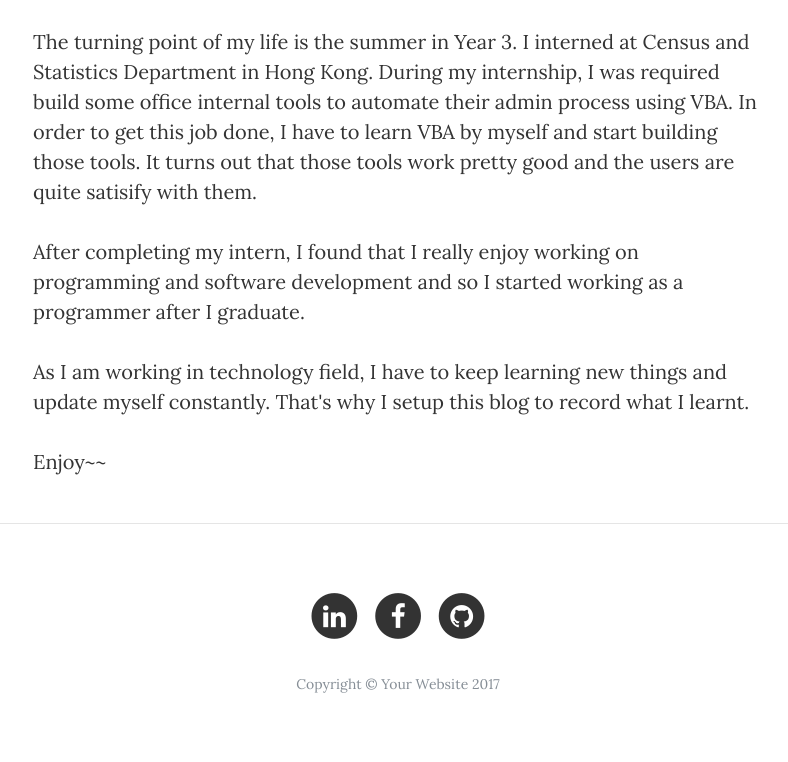
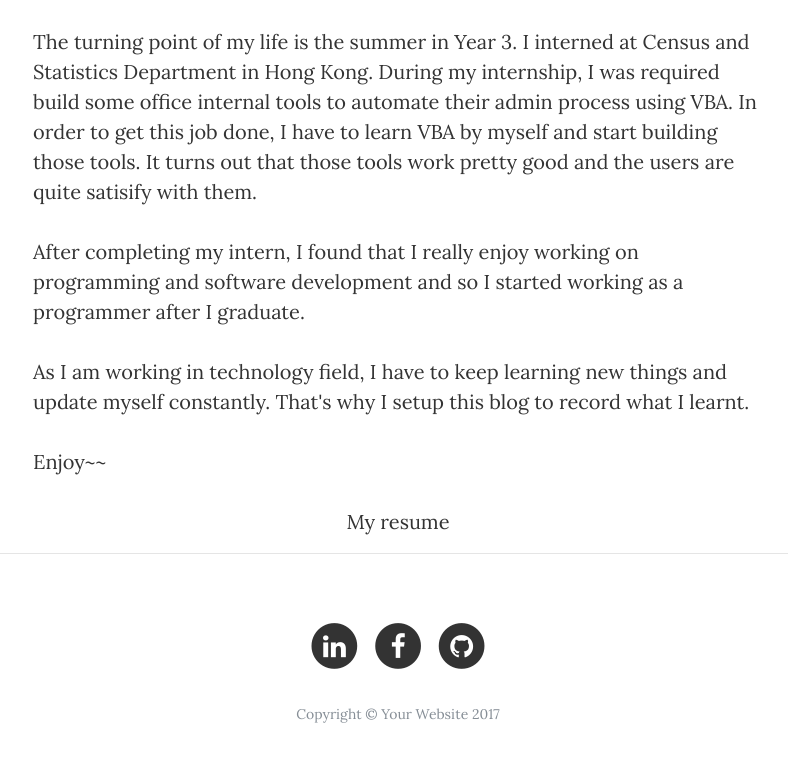
Before and after one commit to dennis199441/blog, a website: page about.html in a window 1280 px wide. Shown: the part 1117-1879 px from the top of the page, without its empty margins (242-1030 px from the left). Drawn offline with nearby package versions, Linux system fonts and the light colour scheme.

Commit message:
add resume

```diff
--- a/about.html
+++ b/about.html
@@ -71,6 +71,7 @@
           <p>After completing my intern, I found that I really enjoy working on programming and software development and so I started working as a programmer after I graduate.</p>
           <p>As I am working in technology field, I have to keep learning new things and update myself constantly. That's why I setup this blog to record what I learnt.</p>
           <p>Enjoy~~</p>
+          <a href="./static/resume.pdf" style="text-align:center;display:block;">My resume</a>
         </div>
       </div>
     </div>
```
Also changed, not shown: 1 other file.
